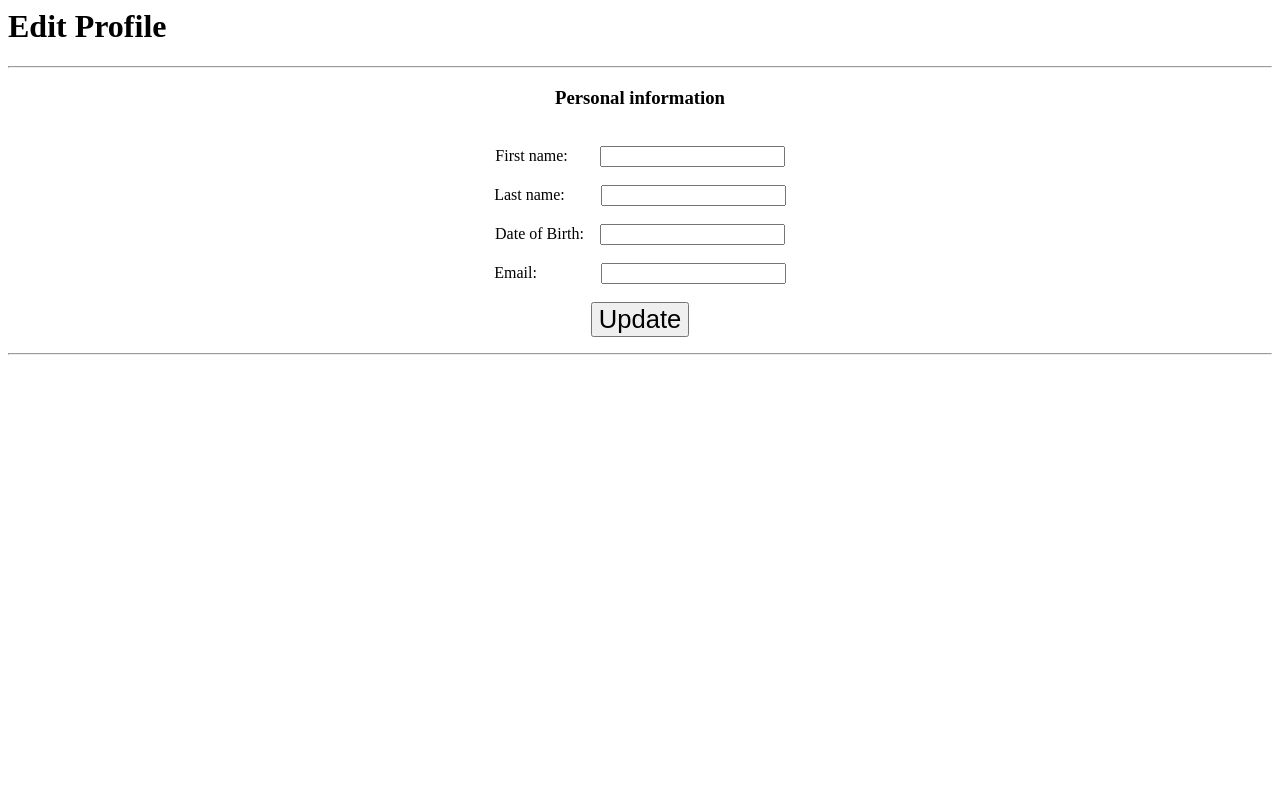
After one commit to mlm0207/BublCal, a Django app: template bublcal/app/templates/profile.html in a window 1280 px wide. The commit adds this page. Run offline with Django 4.2, Linux system fonts and the light colour scheme; the template is opened without the code that fills it, so the values that code supplies are empty.

Commit message:
added profile.html to menu dropdown

```diff
--- a/bublcal/app/templates/base.html
+++ b/bublcal/app/templates/base.html
@@ -56,7 +56,7 @@
 						</button>
 
 						<ul class="dropdown-menu dropdown-menu-end" aria-labelledby="dropdownMenuButton1">
-							<li><a class="dropdown-item" href="#">Profile</a></li>
+							<li><a class="dropdown-item" href="/app/profile">Profile</a></li>
 							<li><a class="dropdown-item" href="#">Settings</a></li>
 							<li>
 								<hr class="dropdown-divider">
--- /dev/null
+++ b/bublcal/app/templates/profile.html
@@ -0,0 +1,62 @@
+<! DOCTYPE html>
+
+<html>
+<title> profile page </title>
+<head>
+<style>
+
+img{
+  width: 10%;
+}
+
+
+</style>
+</head>
+<body>
+
+
+<div>
+    <h1 >Edit Profile</h1>
+      <hr>
+	<div>
+
+      <div class="personal-info">
+
+        <center><h3>Personal information</h3><br>
+
+        <form class="form" role="form">
+
+
+            <div class="fName">First name: &nbsp;&nbsp;&nbsp;&nbsp;&nbsp;&nbsp;
+              <input class="form-control" type="text" value="">
+            </div>
+          <br>
+
+
+            <div class="lName">Last name:&nbsp;&nbsp;&nbsp;&nbsp;&nbsp;&nbsp;&nbsp;&nbsp;
+              <input class="form-control" type="text" value="">
+            </div>
+          <br>
+
+            <div class="birthDay">Date of Birth:&nbsp;&nbsp;&nbsp;
+              <input class="form-control" type="text" value="">
+            </div>
+          <br>
+          <div >
+            <div>Email:&nbsp;&nbsp;&nbsp;&nbsp;&nbsp;&nbsp;&nbsp;&nbsp;&nbsp;&nbsp;&nbsp;&nbsp;&nbsp;&nbsp;&nbsp;
+              <input type="text" value="">
+            </div>
+          </div><br>
+          <div class="button">
+        <button style="font-size:2vw" type="submit" />Update
+      </div>
+        </form><center>
+      </div>
+  </div>
+</div>
+<hr>
+
+
+
+</body>
+</html>
--- a/bublcal/app/urls.py
+++ b/bublcal/app/urls.py
@@ -12,6 +12,7 @@ urlpatterns = [
     path('bublcreate/',         views.createBubl,   name="create-bubl"),
     path('delete/<int:id>/',    views.deleteBubl,   name="delete-bubl"),
     path('modify/<int:id>/',    views.modifyBubl,   name="modify-bubl"),
+    path('profile/',             views.profile,       name="profile"),
 
     path('daily/<int:month>/<int:day>/<int:year>/',  views.daily,       name="daily-view"),
 ];
--- a/bublcal/app/views.py
+++ b/bublcal/app/views.py
@@ -27,6 +27,12 @@ current_date = datetime.date.today()
 year, week_num, day_of_week = current_date.isocalendar()
 month_year = current_date.strftime("%B") + " " + str(year)
 day_of_week = calendar.day_name[day_of_week - 1]
+
+def profile(request):
+    result = bublcal_lib.verifyLogin(request)
+    if(not result[0]):
+        return redirect("index")
+    return render(request, "profile.html")
 
 # Monthly view
 def monthly(request):
```
Also changed, not shown: bublcal/app/templates/weekly.html (+2 -6 lines), bublcal/db.sqlite3.
